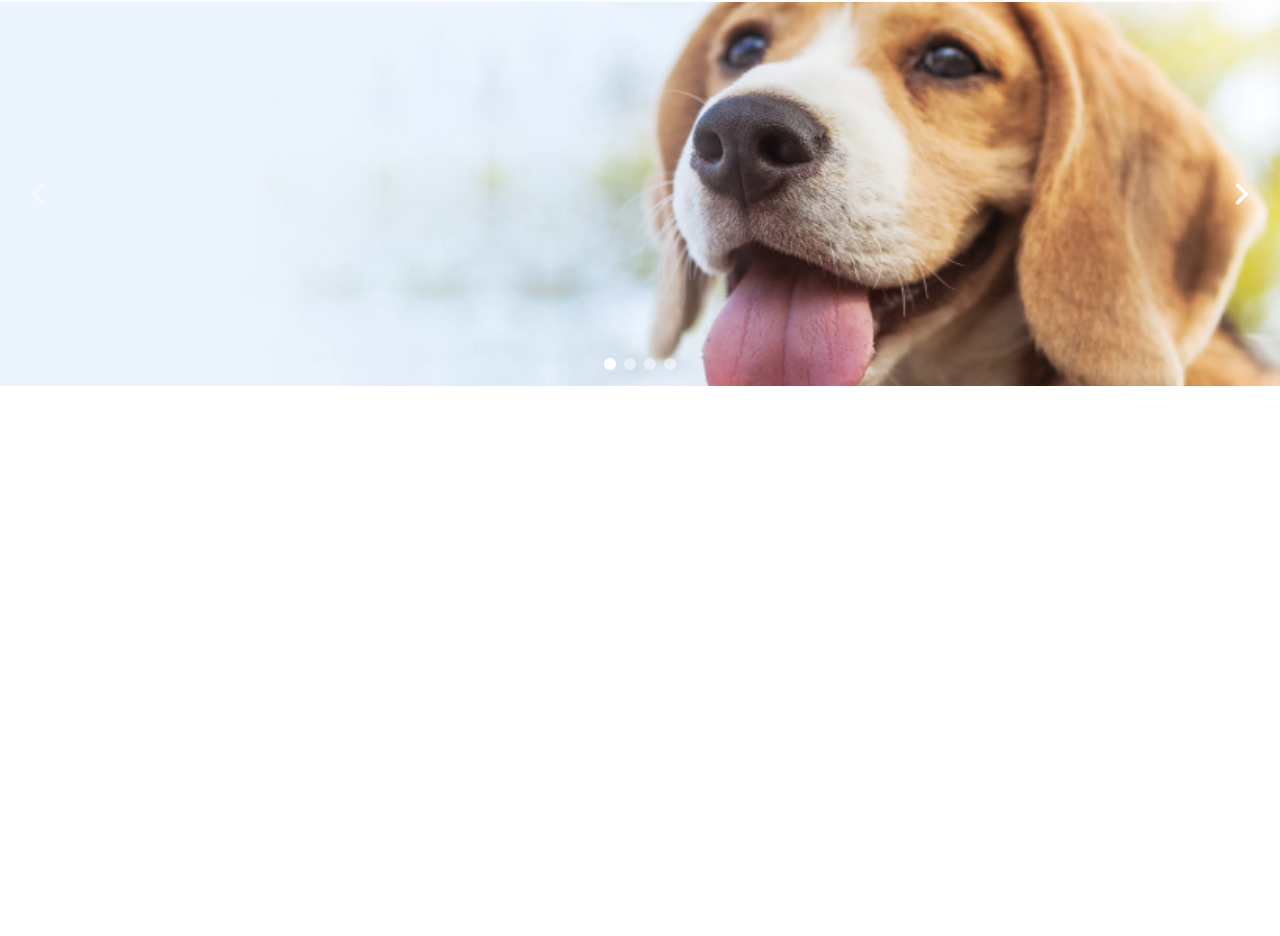
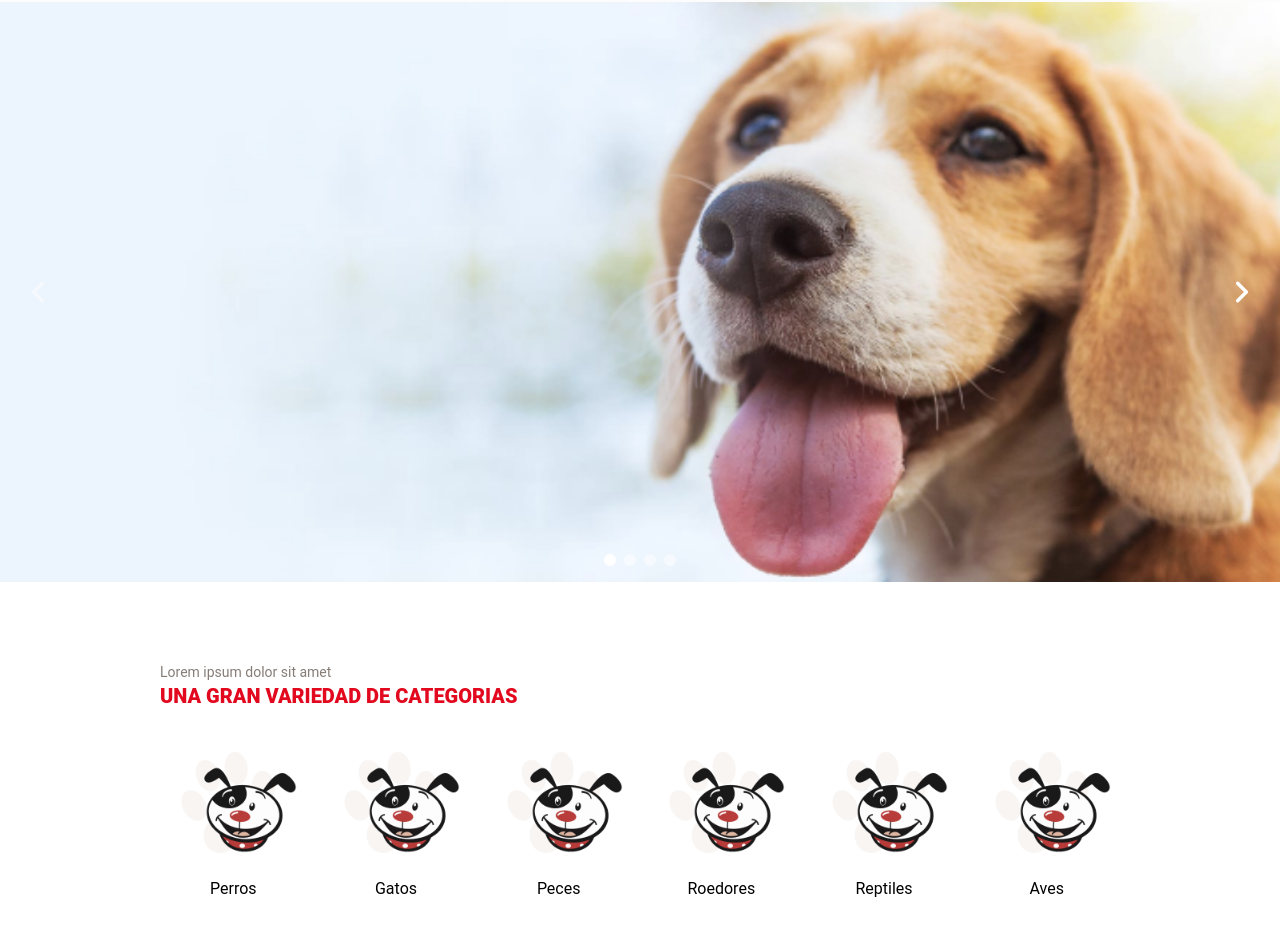
Before and after one commit to Sazocar/maxipet, a Next.js app: page / in a window 1280 px wide. Shown: the part 148-1084 px from the top of the page. Before the commit the page ends 800 px from the top, so only its background shows below. Built offline with nearby package versions, Linux system fonts and the light colour scheme; grey boxes are pictures that could not be loaded.

Commit message:
ADD Category section

```diff
--- /dev/null
+++ b/components/Category/index.tsx
@@ -0,0 +1,12 @@
+const Category = ({ item }) => {
+  const { image, text } = item;
+
+  return (
+    <figure className="w-40 p-4 h-full flex flex-col items-center">
+      <img src={image} alt={image} />
+      <span className="mt-4">{text}</span>
+    </figure>
+  );
+};
+
+export default Category;
--- /dev/null
+++ b/components/CategorySection/index.tsx
@@ -0,0 +1,52 @@
+import Category from '../Category';
+
+const CategorySection = () => {
+  const categories = [
+    {
+      id: 0,
+      image: '/category.png',
+      text: 'Perros',
+    },
+    {
+      id: 1,
+      image: '/category.png',
+      text: 'Gatos',
+    },
+    {
+      id: 2,
+      image: '/category.png',
+      text: 'Peces',
+    },
+    {
+      id: 3,
+      image: '/category.png',
+      text: 'Roedores',
+    },
+    {
+      id: 4,
+      image: '/category.png',
+      text: 'Reptiles',
+    },
+    {
+      id: 5,
+      image: '/category.png',
+      text: 'Aves',
+    },
+  ];
+
+  return (
+    <section className="mx-auto w-3/4 my-20">
+      <h4 className="text-sm text-secondary-500">Lorem ipsum dolor sit amet</h4>
+      <h2 className="text-xl text-primary-300 font-extrabold uppercase">
+        Una gran variedad de categorias
+      </h2>
+      <div className="grid my-4 mx-auto place-items-center gap-4 grid-cols-2 sm:grid-cols-3 md:grid-cols-4 lg:grid-cols-6 w-full max-w-screen-xl">
+        {categories.map((item) => (
+          <Category key={item.id} item={item} />
+        ))}
+      </div>
+    </section>
+  );
+};
+
+export default CategorySection;
--- a/components/Details/index.tsx
+++ b/components/Details/index.tsx
@@ -8,7 +8,7 @@ const Details = () => (
   <div className="bg-primary-300 h-6 items-center gap-x-4 py-5 justify-end flex px-8">
     <section className="flex items-center gap-x-2 cursor-pointer">
       <LocationIcon color="#fff" />
-      <p className="text-white text-xs text-light">Bello Monte</p>
+      <p className="text-white text-xs font-light">Bello Monte</p>
       <ArrowDown />
     </section>
     <InstagramIcon />
--- a/components/Frame/index.tsx
+++ b/components/Frame/index.tsx
@@ -1,6 +1,6 @@
 const Frame = () => (
-  <section className="w-full bg-background-200 py-1 px-12">
-    <ul className="flex md:flex-row flex-col items-center gap-y-4 justify-evenly text-secondary-600">
+  <section className="w-full bg-background-200 py-1 px-12 drop-shadow-2xl">
+    <ul className="flex md:flex-row font-thin flex-col items-center gap-y-4 justify-evenly text-secondary-600">
       <li>Inicio</li>
       <li>Comprar por marca</li>
       <li>Comprar por mascota</li>
--- a/components/Slider/index.tsx
+++ b/components/Slider/index.tsx
@@ -1,7 +1,7 @@
 import { Carousel } from '@material-tailwind/react';
 
 const Slider = () => (
-  <Carousel className="h-96">
+  <Carousel className="carousel">
     <img src="/dog1.png" alt="1" className="h-full w-full object-cover" />
     <img
       src="https://images.pexels.com/photos/5255612/pexels-photo-5255612.jpeg?auto=compress&cs=tinysrgb&w=1260&h=750&dpr=1"
--- a/pages/index.tsx
+++ b/pages/index.tsx
@@ -1,12 +1,14 @@
 import React from 'react';
 import Navbar from '../components/NavBar';
 import Slider from '../components/Slider';
+import CategorySection from '../components/CategorySection';
 
 function HomePage() {
   return (
     <>
       <Navbar />
       <Slider />
+      <CategorySection />
     </>
   );
 }
--- a/styles.css
+++ b/styles.css
@@ -4,9 +4,9 @@
 @tailwind variants;
 
 /* purgecss start ignore */
-html,
-body {
-  font-family: 'Open Sans', sans-serif;
+
+.carousel {
+  height: 580px;
 }
 
 .input {
--- a/tailwind.config.js
+++ b/tailwind.config.js
@@ -1,7 +1,6 @@
-
 /* eslint-disable import/no-extraneous-dependencies */
 
-const withMT = require("@material-tailwind/react/utils/withMT");
+const withMT = require('@material-tailwind/react/utils/withMT');
 
 module.exports = withMT({
   content: [
@@ -31,7 +30,7 @@ module.exports = withMT({
           200: '#AAFDCD',
           300: '#79FCAF',
           400: '#47FA92',
-          500: '#15F974',
+          500: '#867D77',
           600: '#68605B',
         },
         background: {
```
Also changed, not shown: public/category.png (added).
